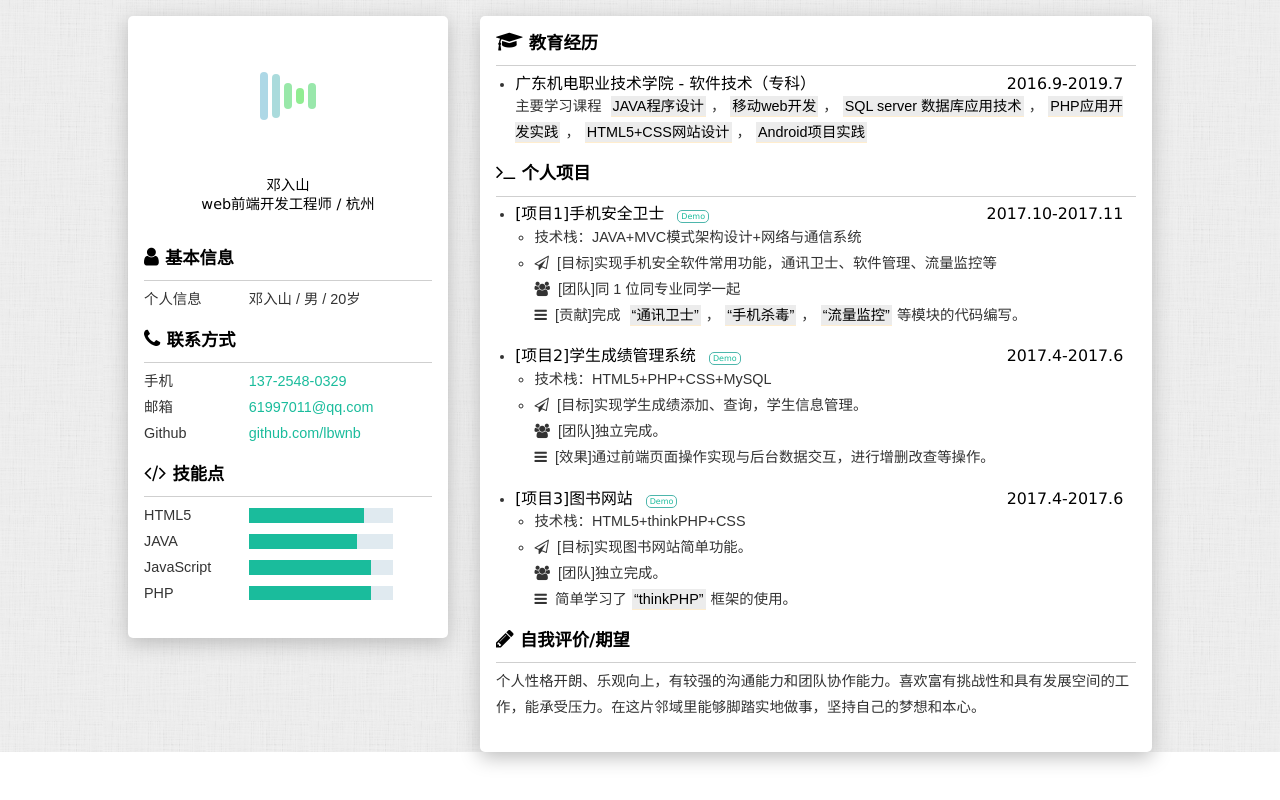
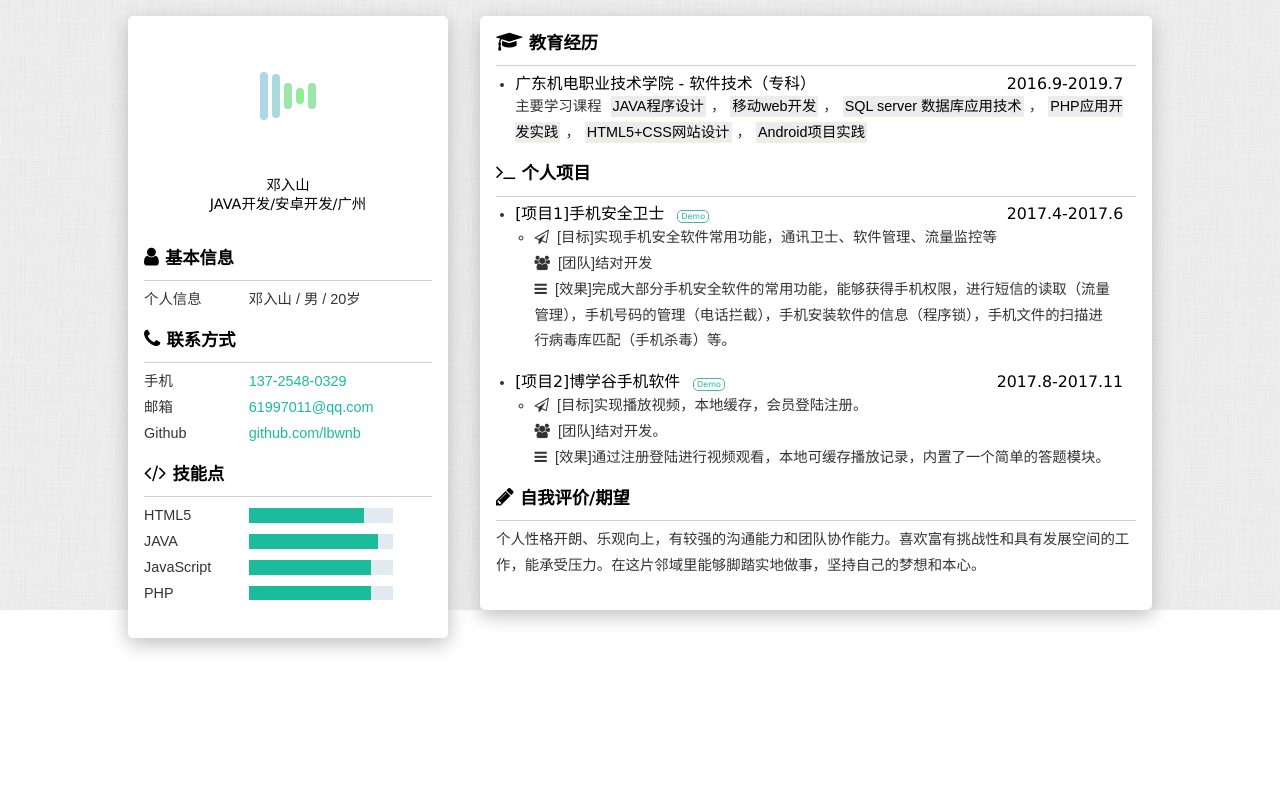
Before and after one commit to lbwnb/lbwnb.github.io, a plain HTML site: page index.html in a window 1280 px wide. Drawn offline with Linux system fonts and the light colour scheme.

Commit message:
修改简历

```diff
--- a/index.html
+++ b/index.html
@@ -16,7 +16,7 @@
     <meta http-equiv="Cache-Control" content="no-cache, no-store, must-revalidate" />
     <meta http-equiv="Pragma" content="no-cache" />
     <meta http-equiv="Expires" content="0" />
-    <title>[简历]邓入山-web前端开发工程师/广州</title>
+    <title>[简历]邓入山-JAVA开发/安卓开发/广州</title>
     <link rel="shortcut icon" href="assets/images/favicon.ico" type="image/x-icon">
     <link rel="stylesheet" href="assets/css/typo.css">
     <link rel="stylesheet" href="assets/css/font-awesome.min.css">
@@ -53,7 +53,7 @@
                 </section>
 
                 <h1 class="name">邓入山</h1>
-                <h4 class="info-job">web前端开发工程师 / 杭州</h4>
+                <h4 class="info-job">JAVA开发/安卓开发/广州</h4>
 
             </section>
 
@@ -104,7 +104,7 @@
                     </li>
                     <li>
                         <label>JAVA</label>
-                        <progress value="75" max="100"></progress>
+                        <progress value="90" max="100"></progress>
                     </li>
                     <li>
                         <label>JavaScript</label>
@@ -160,48 +160,7 @@
                 </ul>
             </section>
 
-            <!-- 工作经历 -->
-            <!--  <section class="work info-unit">
-                <h2>
-                    <i class="fa fa-shopping-bag" aria-hidden="true"></i>工作经历</h2>
-                <hr/>
-                <ul>
-                    <li>
-                        <h3>
-                            <span>[经历1]XX公司－前端开发工程师（实习）</span>
-                            <time>2016.X 至 2017.X</time>
-                        </h3>
-                        <ul class="info-content">
-                            <li>深度参与XX项目迭代XX的前端开发工作，独立承担并完成XX、XX、XXXX等功能点的开发，主要维护并修复XX、XX、XX等功能点bug若干。项目采用技术栈
-                                <mark>React+React Router+Node.js+SASS</mark>，实现
-                                <mark>前后端完全分离</mark>。</li>
-                            <li>配合UI和后端，根据产品需求提供H5页面嵌入到后台模板，要求
-                                <mark>移动端显示正常</mark>。</li>
-                            <li>主要参与XXXXXXX的静态页面开发工作，要求
-                                <mark>在支付宝环境下完全兼容</mark>。</li>
-                        </ul>
-                    </li>
-                    <li>
-                        <h3>
-                            <span>[经历2]XX－前端开发工程师（实习）</span>
-                            <time>20XX.10-20XX.7</time>
-                        </h3>
-                        <ul class="info-content">
-                            <li>深度参与公司主线产品「XXXX」的前端开发工作，完成帖子快捷回复、
-                                <mark>全站图片懒加载</mark>、活动banner、帖子管理（使用Yii框架）等功能。项目采用技术栈phpWind+NAMP。
-                                <a href="http://itsay.tech/162/" target="_blank">
-                                    <i class="fa fa-link" aria-hidden="true"></i>博客文章</a>。</li>
-                            <li>主要参与公司产品「XXXX」的前端开发工作，实现接入微博、微信、QQ等
-                                <mark>第三方账号登录</mark>等功能。项目采用技术栈WordPress+NAMP。</li>
-                            <li>活动页面的开发（七夕活动、抽奖活动以及承接外包页面）。</li>
-                            <li>论坛
-                                <mark>图片增量备份</mark>（CentOS+vsftpd+crontab）
-                                <a href="#" target="_blank">
-                                    <i class="fa fa-link" aria-hidden="true"></i>博客文章</a>。</li>
-                        </ul>
-                    </li>
-                </ul>
-            </section>-->
+
 
             <!-- 项目经验 -->
             <section class="project info-unit">
@@ -215,67 +174,40 @@
                             <span class="link">
                                 <a href="https://github.com/lbwnb/MobileGuard" target="_blank">Demo</a>
                             </span>
-                            <time>2017.10-2017.11</time>
+                            <time>2017.4-2017.6</time>
                         </h3>
                         <ul class="info-content">
-                            <li>技术栈：JAVA+MVC模式架构设计+网络与通信系统</li>
                             <li>
                                 <i class="fa fa-paper-plane-o" aria-hidden="true"></i>
                                 [目标]实现手机安全软件常用功能，通讯卫士、软件管理、流量监控等
                                 <br/>
                                 <i class="fa fa-users" aria-hidden="true"></i>
-                                [团队]同 1 位同专业同学一起
+                                [团队]结对开发
                                 <br/>
                                 <i class="fa fa-bars" aria-hidden="true"></i>
-                                [贡献]完成
-                                <mark>“通讯卫士”</mark>，<mark>“手机杀毒”</mark>，<mark>“流量监控”</mark>等模块的代码编写。
+                                [效果]完成大部分手机安全软件的常用功能，能够获得手机权限，进行短信的读取（流量管理），手机号码的管理（电话拦截），手机安装软件的信息（程序锁），手机文件的扫描进行病毒库匹配（手机杀毒）等。
                                 <br/>
 
                         </ul>
                     </li>
                     <li>
                         <h3>
-                            <span>[项目2]学生成绩管理系统</span>
+                            <span>[项目2]博学谷手机软件</span>
                             <span class="link">
-                                <a href="https://github.com/lbwnb/StudentSystem" target="_blank">Demo</a>
+                                <a href="https://github.com/qiulifeng/FirstBoXueGu" target="_blank">Demo</a>
                             </span>
-                            <time>2017.4-2017.6</time>
+                            <time>2017.8-2017.11</time>
                         </h3>
                         <ul class="info-content">
-                            <li>技术栈：HTML5+PHP+CSS+MySQL</li>
                             <li>
                                 <i class="fa fa-paper-plane-o" aria-hidden="true"></i>
-                                [目标]实现学生成绩添加、查询，学生信息管理。
+                                [目标]实现播放视频，本地缓存，会员登陆注册。
                                 <br/>
                                 <i class="fa fa-users" aria-hidden="true"></i>
-                                [团队]独立完成。
+                                [团队]结对开发。
                                 <br/>
                                 <i class="fa fa-bars" aria-hidden="true"></i>
-                                [效果]通过前端页面操作实现与后台数据交互，进行增删改查等操作。
-                                <br/>
-
-                            </li>
-                        </ul>
-                    </li>
-                    <li>
-                        <h3>
-                            <span>[项目3]图书网站</span>
-                            <span class="link">
-                                <a href="https://github.com/lbwnb/mbook" target="_blank">Demo</a>
-                            </span>
-                            <time>2017.4-2017.6</time>
-                        </h3>
-                        <ul class="info-content">
-                            <li>技术栈：HTML5+thinkPHP+CSS</li>
-                            <li>
-                                <i class="fa fa-paper-plane-o" aria-hidden="true"></i>
-                                [目标]实现图书网站简单功能。
-                                <br/>
-                                <i class="fa fa-users" aria-hidden="true"></i>
-                                [团队]独立完成。
-                                <br/>
-                                <i class="fa fa-bars" aria-hidden="true"></i>
-                                                          简单学习了<mark>“thinkPHP”</mark>框架的使用。
+                                [效果]通过注册登陆进行视频观看，本地可缓存播放记录，内置了一个简单的答题模块。
                                 <br/>
 
                             </li>
```
Also changed, not shown: 1 other file.
